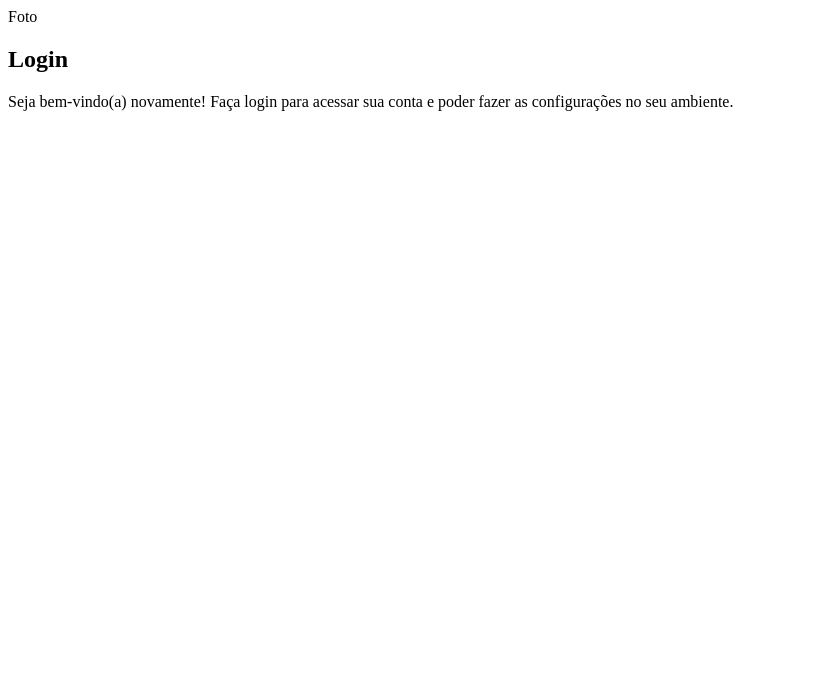
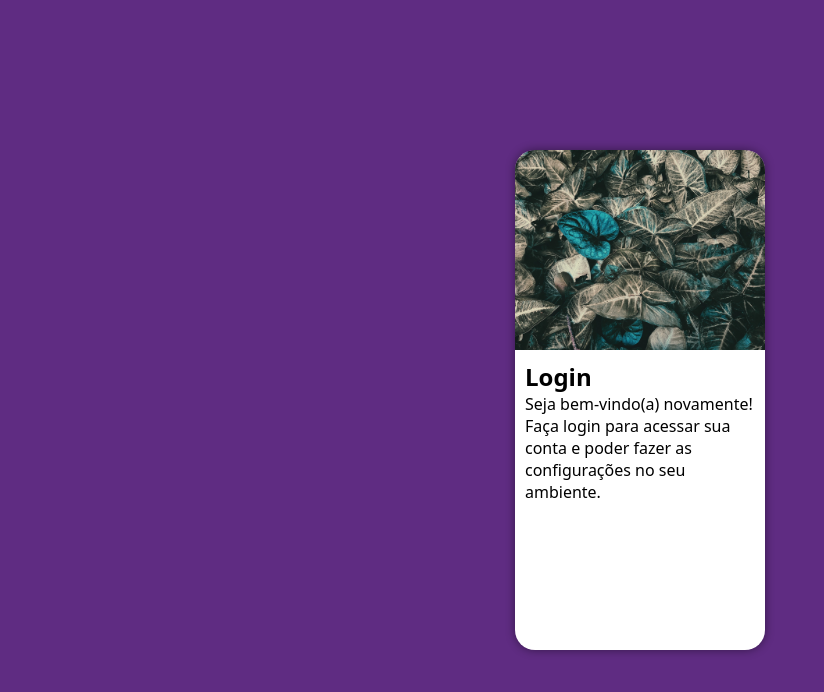
Before and after one commit to PabloPBS/projeto-login, a plain HTML site: page index.html in a window 1280 px wide. Shown: the whole page, without its empty margins (0-824 px from the left). Drawn offline with Linux system fonts and the light colour scheme.

Commit message:
Estilo desenvolvido

```diff
--- a/estilos/style.css
+++ b/estilos/style.css
@@ -5,3 +5,50 @@
     Verde: #49a09d
     Lilás: #5f2c82
 */
+
+* {
+    padding: 0px;
+    margin: 0px;
+    font-family: system-ui, -apple-system, BlinkMacSystemFont, 'Segoe UI', Roboto, Oxygen, Ubuntu, Cantarell, 'Open Sans', 'Helvetica Neue', sans-serif;
+    box-sizing:border-box;
+}
+
+body,html {
+    background-color: #5f2c82;
+    width: 100vw;
+    height: 100vh;
+}
+
+main {
+    position: relative;
+    height: 100vh;
+    width: 100vw;
+}
+
+section#login {
+    display: block;
+    box-shadow: 0px 0px 10px rgba(0, 0, 0, 0.445);
+    position: absolute;
+    top: 50%;
+    left: 50%;
+    transform: translate(-50%, -50%);
+    background-color: white;
+    width: 250px;
+    height: 500px;
+    border-radius: 20px;
+    overflow: hidden;
+}
+
+section#login > div#imagem {
+    display: block;
+    background: #5f2c82 url(../imagens/leaf.jpg)  no-repeat;
+    background-size: cover;
+    background-position: center center;
+    height: 200px;
+}
+
+section#login > div#formulario {
+    display: block;
+    padding: 10px;
+
+}
--- a/index.html
+++ b/index.html
@@ -11,7 +11,7 @@
     <main>
         <section id="login">
             <div id="imagem">
-                Foto
+                <!--Aqui vai a imagem CSS-->
             </div>
             <div id="formulario">
                 <h1>Login</h1>
```
